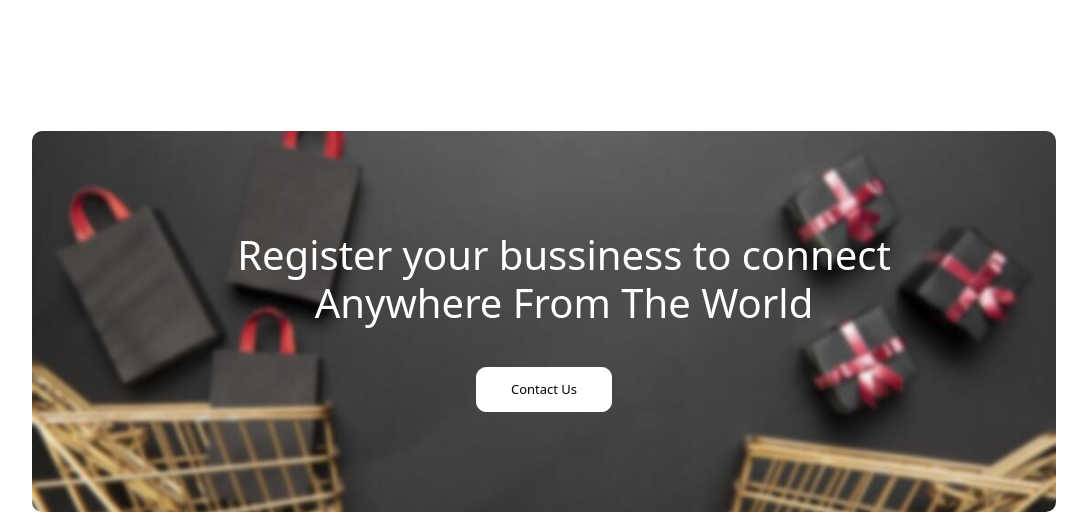
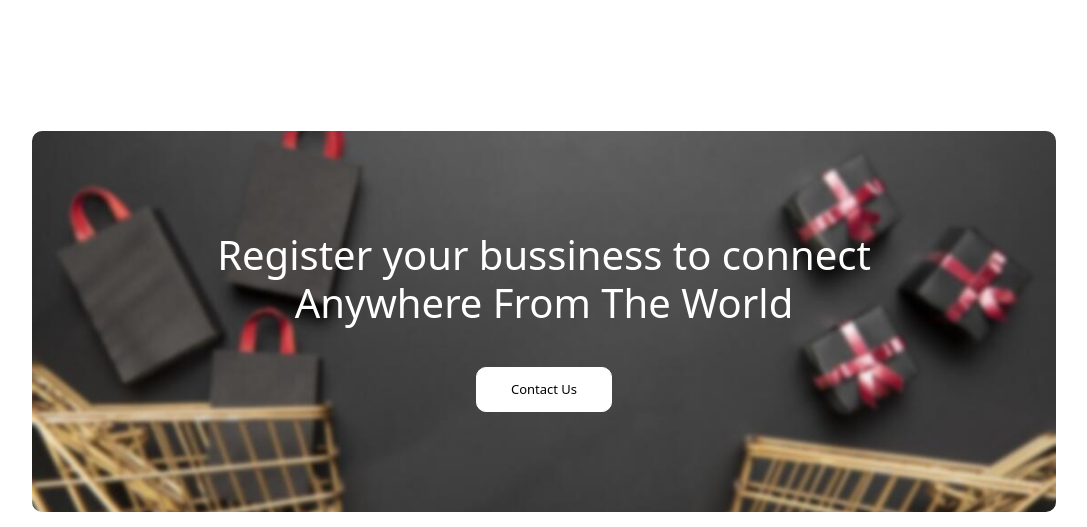
Before and after one commit to Market-Connect/MarketConnect, a Flask app: page / in a window 1280 px wide. Shown: the part 1148-1675 px from the top of the page, without its empty margins (96-1183 px from the left). Run offline with Flask 3, Linux system fonts and the light colour scheme; some libraries are stand-ins or nearby versions.

Commit message:
Sep 28, 2023, 6:42 AM

```diff
--- a/static/css/Slidestyle.css
+++ b/static/css/Slidestyle.css
@@ -198,7 +198,7 @@ background-image: background-color: #ffffff;*/
 .cta h1 {
   color: #fff;
   margin-bottom: 40px;
-  padding: 0px 0px 0px 40px;
+  padding: 0;
 }
 .cta a {
   color: black;
```
